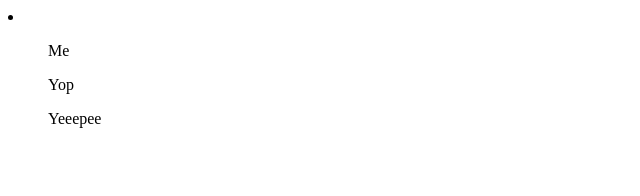
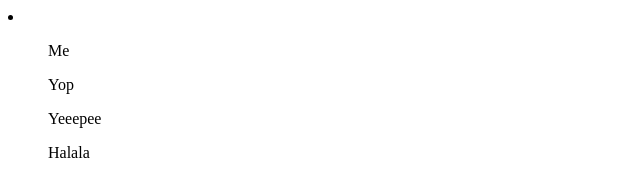
Before and after one commit to JoyousKonyana/hello-world, a plain HTML site: page index.html in a window 1280 px wide. Shown: the full height of the page, 0-640 px from the left. Drawn offline with Linux system fonts and the light colour scheme.

Commit message:
Update index.html
Just changed the list item on the list index page

```diff
--- a/index.html
+++ b/index.html
@@ -3,5 +3,6 @@
 		<ul>Me</ul>
 		<ul>Yop</ul>
 		<ul>Yeeepee</ul>
+		<ul>Halala</ul>
 	</li>
 </div>
```
